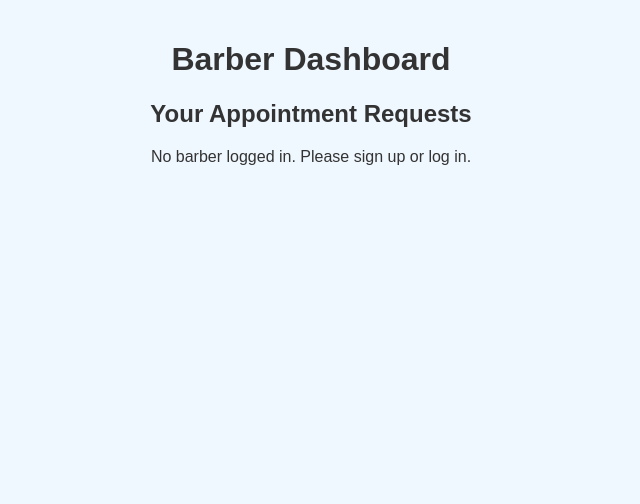
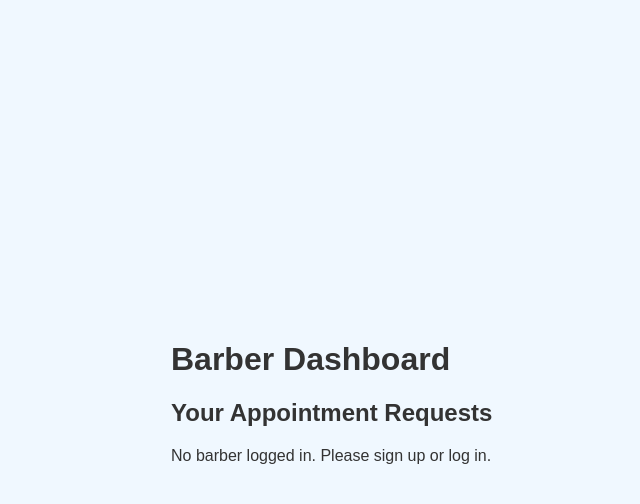
Before and after one commit to Lune162/CampusCuttery, a plain HTML site: page barber-dashboard.html in a window 1280 px wide. Shown: the whole page, without its empty margins (89-729 px from the left). Drawn offline with Linux system fonts and the light colour scheme.

Commit message:
Quick update

```diff
--- a/barber-dashboard.html
+++ b/barber-dashboard.html
@@ -12,12 +12,17 @@
       text-align: center;
       margin: 0;
       padding: 0;
+      display: flex;
+      justify-content: center;
+      align-items: center;
+      height: 100vh; /* Ensures full screen height */
     }
     .container {
       width: 100%;
       max-width: 800px;
       padding: 20px;
       box-sizing: border-box;
+      text-align: left; /* Align content to the left */
     }
     .client-item {
       background: #fff;
```
